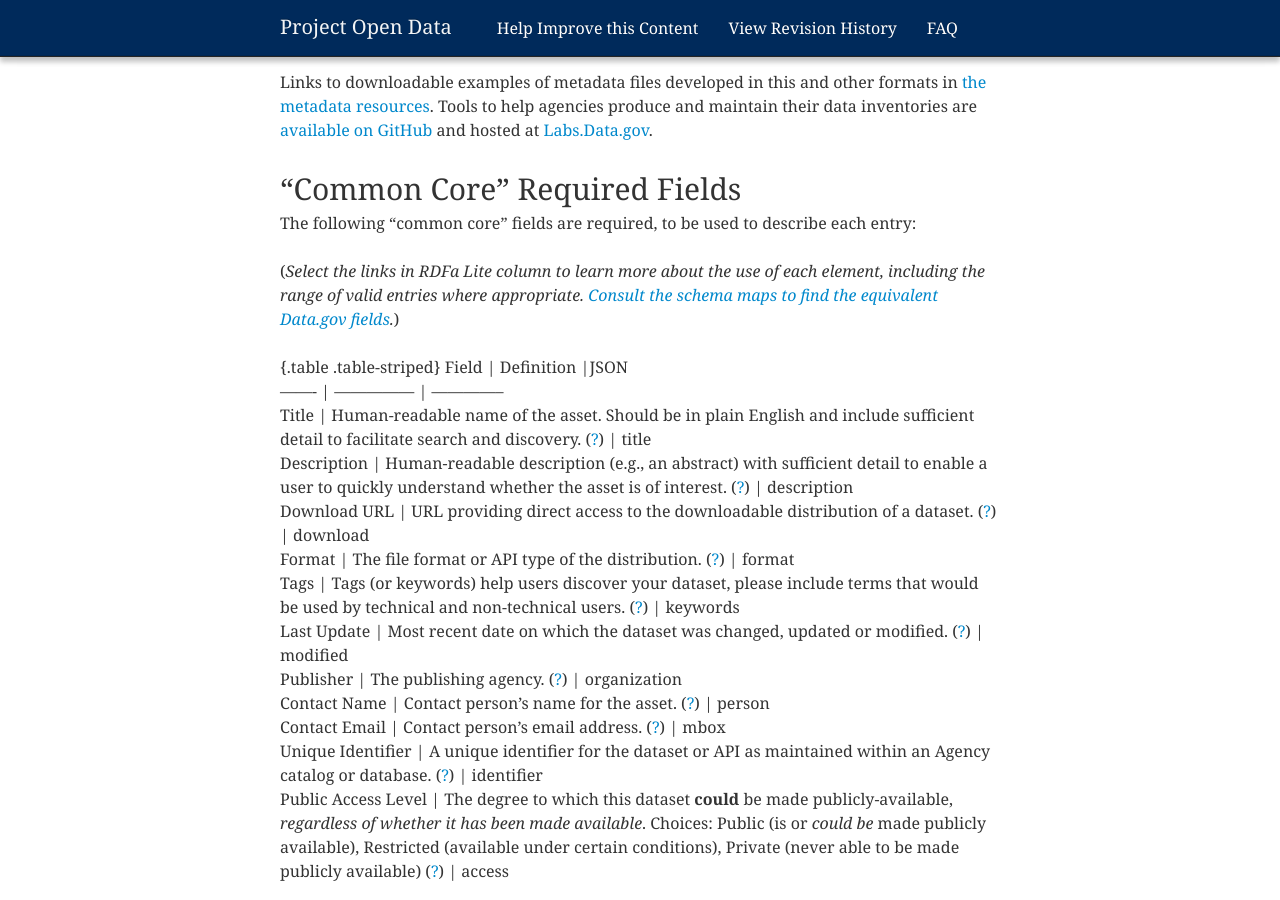
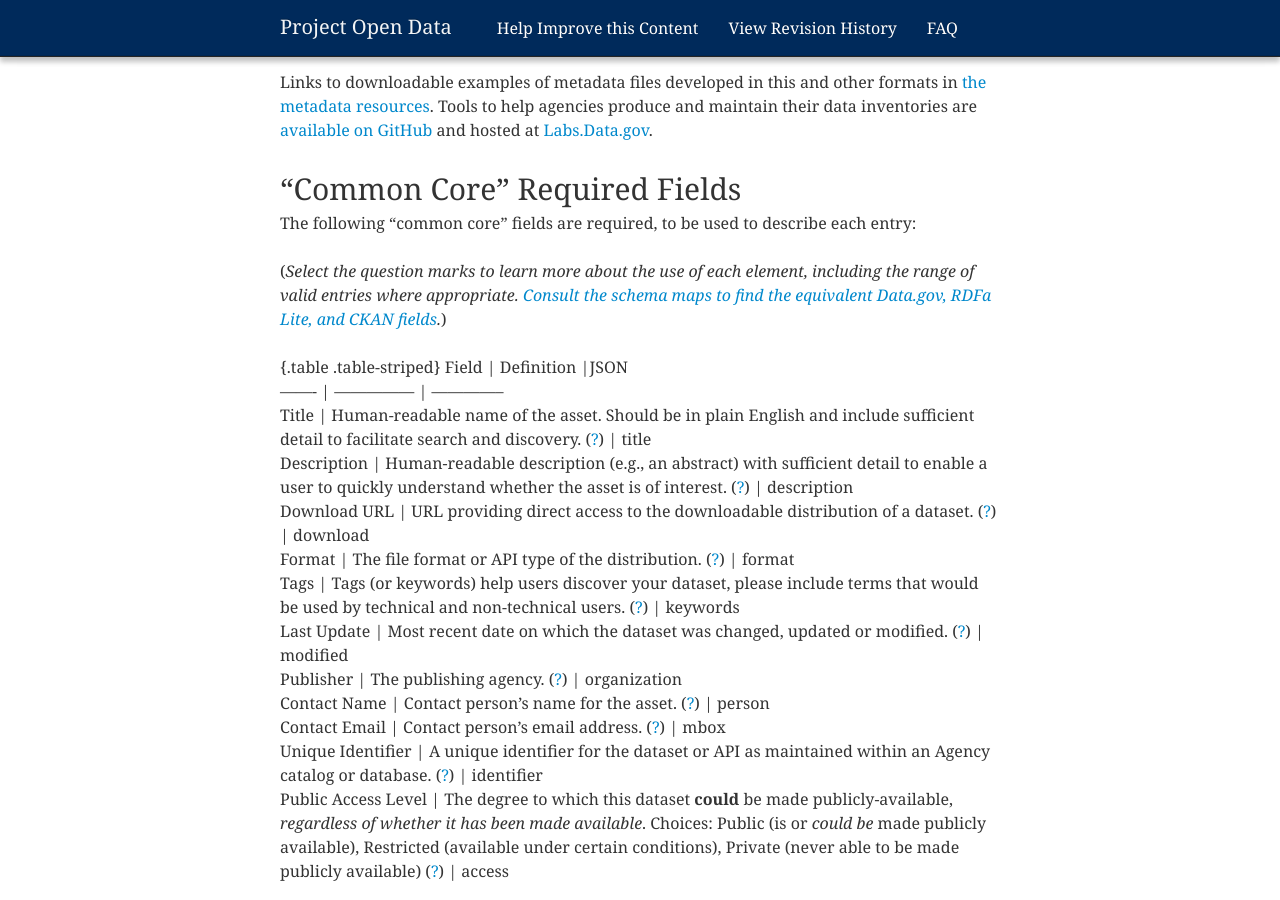
Before and after one commit to gbinal/p-o-d.github.com, a Jekyll site: the page built from schema.md, in a window 1280 px wide and 900 px high, scrolled down 1175 px. Built offline with Jekyll 4.4.1, drawn with Linux system fonts in a browser that asks for light colours; nearby versions of some CDN libraries.

Commit message:
Updated link to equivalent schemas

```diff
--- a/schema.md
+++ b/schema.md
@@ -36,7 +36,7 @@ Links to downloadable examples of metadata files developed in this and other for
 -----------------------------
 The following "common core" fields are required, to be used to describe each entry:
 
-(*Select the links in RDFa Lite column to learn more about the use of each element, including the range of valid entries where appropriate. [Consult the schema maps to find the equivalent Data.gov fields](http://gsa-ocsit.github.com/project-open-data.github.com/data-dot-gov-map/).*)
+(*Select the question marks to learn more about the use of each element, including the range of valid entries where appropriate. [Consult the schema maps to find the equivalent Data.gov, RDFa Lite, and CKAN fields](http://gsa-ocsit.github.com/project-open-data.github.com/data-dot-gov-map/).*)
 
 {.table .table-striped}
 Field               | Definition                                                                                                                                     |JSON
```
